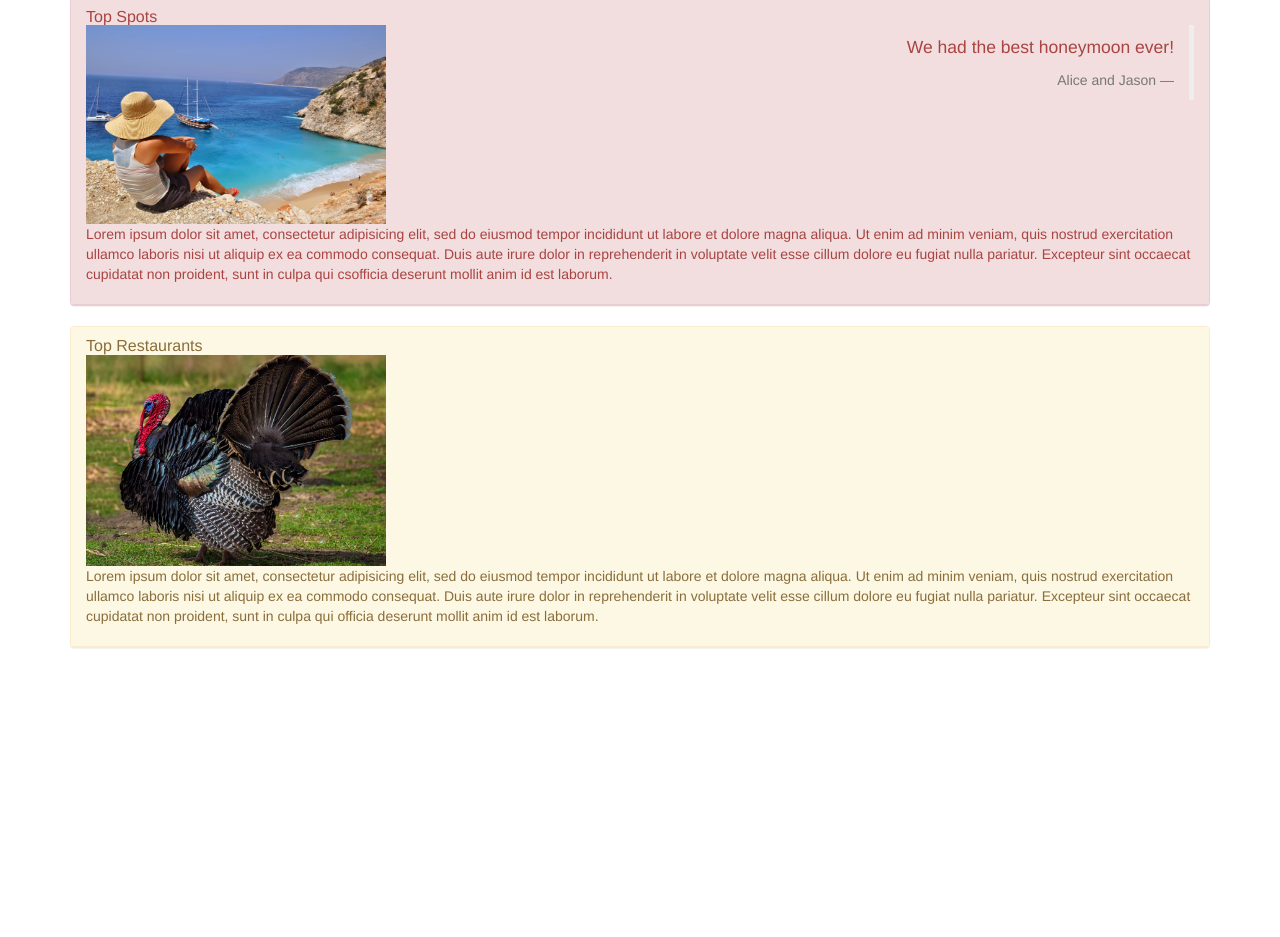
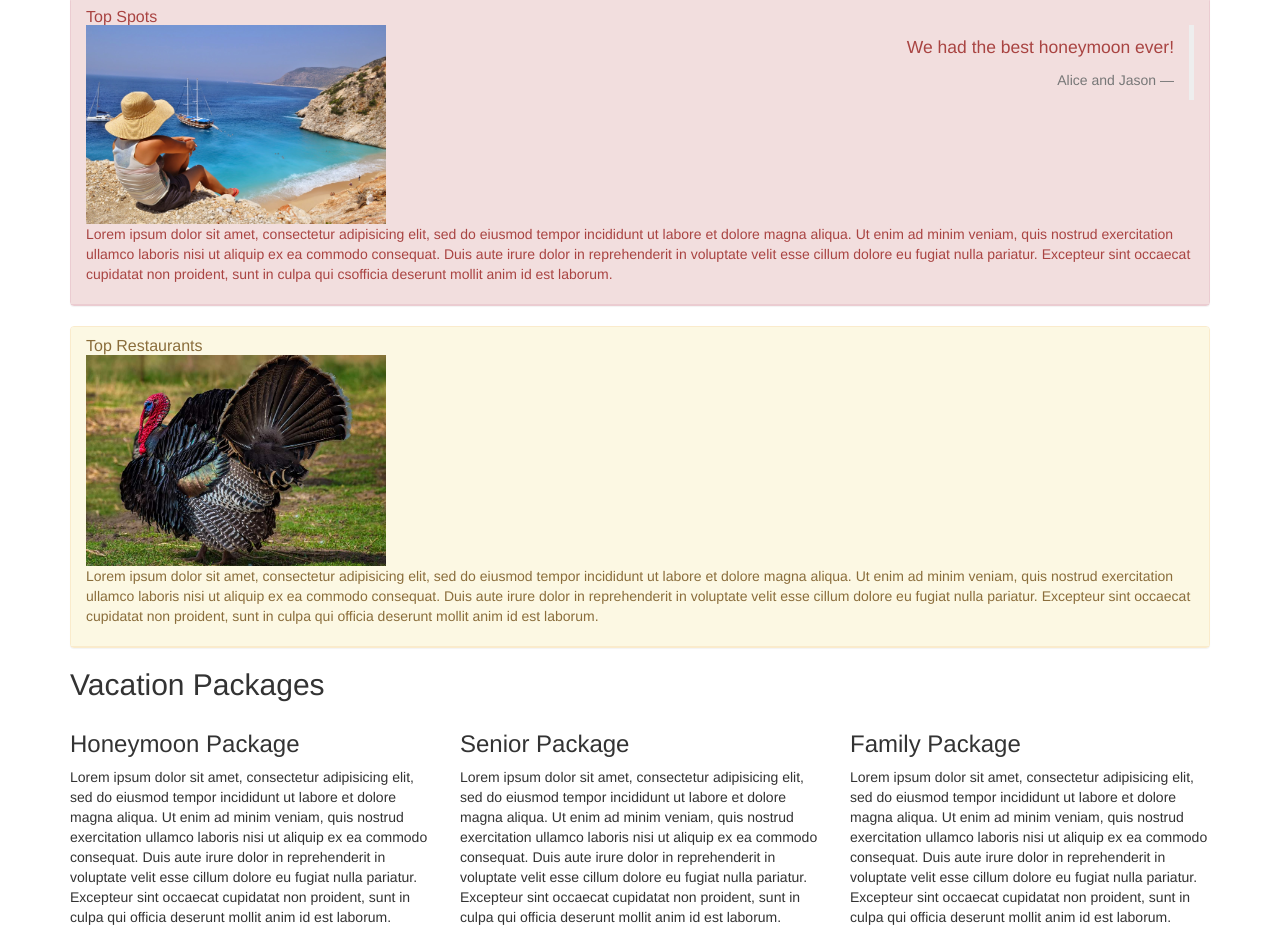
Before and after one commit to darrionkg/vacation, a plain HTML site: page index.html in a window 1280 px wide. Shown: the part 573-1510 px from the top of the page. Before the commit the page ends 1241 px from the top, so only its background shows below. Drawn offline with Linux system fonts and the light colour scheme.

Commit message:
Add rows and columns for vacation packages

```diff
--- a/index.html
+++ b/index.html
@@ -35,6 +35,24 @@
           <p>Lorem ipsum dolor sit amet, consectetur adipisicing elit, sed do eiusmod tempor incididunt ut labore et dolore magna aliqua. Ut enim ad minim veniam, quis nostrud exercitation ullamco laboris nisi ut aliquip ex ea commodo consequat. Duis aute irure dolor in reprehenderit in voluptate velit esse cillum dolore eu fugiat nulla pariatur. Excepteur sint occaecat cupidatat non proident, sunt in culpa qui officia deserunt mollit anim id est laborum.</p>
         </div>
       </div>
+
+      <h2>Vacation Packages</h2>
+      <div class="row">
+        <div class="col-md-4">
+          <h3>Honeymoon Package</h3>
+          <p>Lorem ipsum dolor sit amet, consectetur adipisicing elit, sed do eiusmod tempor incididunt ut labore et dolore magna aliqua. Ut enim ad minim veniam, quis nostrud exercitation ullamco laboris nisi ut aliquip ex ea commodo consequat. Duis aute irure dolor in reprehenderit in voluptate velit esse cillum dolore eu fugiat nulla pariatur. Excepteur sint occaecat cupidatat non proident, sunt in culpa qui officia deserunt mollit anim id est laborum.</p>
+        </div>
+
+        <div class="col-md-4">
+          <h3>Senior Package</h3>
+          <p>Lorem ipsum dolor sit amet, consectetur adipisicing elit, sed do eiusmod tempor incididunt ut labore et dolore magna aliqua. Ut enim ad minim veniam, quis nostrud exercitation ullamco laboris nisi ut aliquip ex ea commodo consequat. Duis aute irure dolor in reprehenderit in voluptate velit esse cillum dolore eu fugiat nulla pariatur. Excepteur sint occaecat cupidatat non proident, sunt in culpa qui officia deserunt mollit anim id est laborum.</p>
+        </div>
+        <div class="col-md-4">
+          <h3>Family Package</h3>
+          <p>Lorem ipsum dolor sit amet, consectetur adipisicing elit, sed do eiusmod tempor incididunt ut labore et dolore magna aliqua. Ut enim ad minim veniam, quis nostrud exercitation ullamco laboris nisi ut aliquip ex ea commodo consequat. Duis aute irure dolor in reprehenderit in voluptate velit esse cillum dolore eu fugiat nulla pariatur. Excepteur sint occaecat cupidatat non proident, sunt in culpa qui officia deserunt mollit anim id est laborum.</p>
+        </div>
+      </div>
+
     </div>
   </body>
 </html>
```
